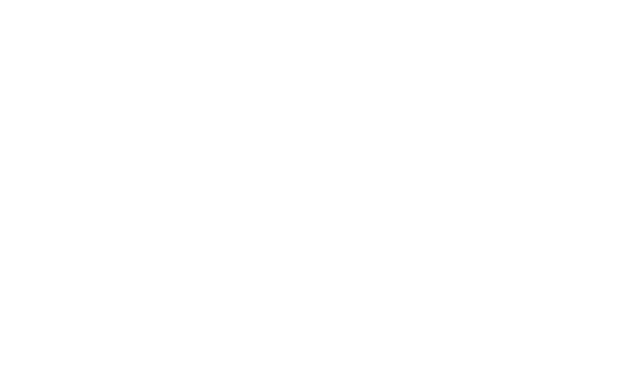
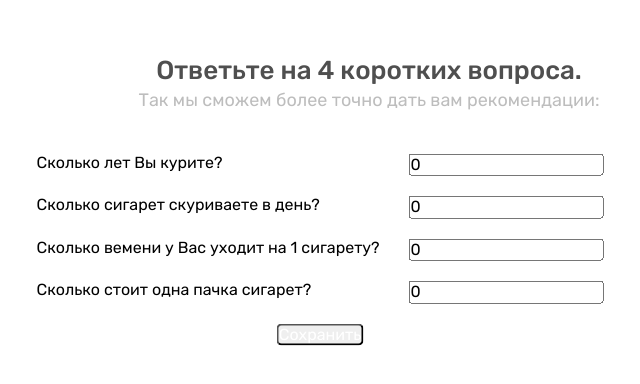
Before and after one commit to Olha98/Make-it-habits-ReactProject, a React (Create React App) app: page / in a window 1280 px wide. Shown: the part 200-584 px from the top of the page, without its empty margins (271-911 px from the left). Built offline with nearby package versions, Linux system fonts and the light colour scheme.

Commit message:
css in process

```diff
--- a/src/components/App/App.js
+++ b/src/components/App/App.js
@@ -2,12 +2,14 @@ import React, { Suspense } from "react";
 import { Switch } from "react-router-dom";
 import PrivateRoute from "../CustomRoutes/PrivateRoute";
 import PublicRoute from "../CustomRoutes/PublicRoute";
-import routes from "../../routes"
-import "../../css/vars.css";
+import routes from "../../routes";
+// import "../../css/vars.css";
+import ModalInterview from "../ModalInterview/ModalInterview";
 
 const App = () => {
   return (
     <Suspense fallback={null}>
+      <ModalInterview />
       <Switch>
         {routes.map((route) =>
           route.private ? (
--- a/src/components/ModalInterview/ModalInterview.js
+++ b/src/components/ModalInterview/ModalInterview.js
@@ -1,7 +1,7 @@
-import React, { Component } from 'react';
-import { connect } from 'react-redux';
-import { quizInfoOperations } from '../../redux/operations';
-import styles from './ModalInterview.module.css';
+import React, { Component } from "react";
+import { connect } from "react-redux";
+import { quizInfoOperations } from "../../redux/operations";
+import styles from "./ModalInterview.module.css";
 
 class ModalInterview extends Component {
   state = {
@@ -10,12 +10,12 @@ class ModalInterview extends Component {
     cigarettePerTime: 0,
     cigarettePackPrice: 0,
   };
-  handleSubmit = e => {
+  handleSubmit = (e) => {
     e.preventDefault();
     this.props.onAddInfo(this.state);
   };
 
-  handleChange = e => {
+  handleChange = (e) => {
     const { name, value } = e.target;
     this.setState({ [name]: value });
   };
@@ -31,13 +31,14 @@ class ModalInterview extends Component {
     return (
       <section className={styles.modalInterview}>
         <header className={styles.sectionHeader}>
-          <h2 className={styles.title}>Ответьте на 4 коротких вопроса</h2>
+          <h2 className={styles.title}>Ответьте на 4 коротких вопроса.</h2>
           <p className={styles.description}>
             Так мы сможем более точно дать вам рекомендации:
           </p>
         </header>
         <form className={styles.form} onSubmit={this.handleSubmit}>
           <label className={styles.label}>
+            Сколько лет Вы курите?
             <input
               className={styles.input}
               type="number"
@@ -47,6 +48,7 @@ class ModalInterview extends Component {
             />
           </label>
           <label className={styles.label}>
+            Сколько сигарет скуриваете в день?
             <input
               className={styles.input}
               type="number"
@@ -56,6 +58,7 @@ class ModalInterview extends Component {
             />
           </label>
           <label className={styles.label}>
+            Сколько вемени у Вас уходит на 1 сигарету?
             <input
               className={styles.input}
               type="number"
@@ -65,6 +68,7 @@ class ModalInterview extends Component {
             />
           </label>
           <label className={styles.label}>
+            Сколько стоит одна пачка сигарет?
             <input
               className={styles.input}
               type="number"
@@ -82,8 +86,8 @@ class ModalInterview extends Component {
   }
 }
 
-const mapDispatchToProps = dispatch => ({
-  onAddInfo: info => dispatch(quizInfoOperations.addInfo(info)),
+const mapDispatchToProps = (dispatch) => ({
+  onAddInfo: (info) => dispatch(quizInfoOperations.addInfo(info)),
 });
 
 export default connect(null, mapDispatchToProps)(ModalInterview);
--- a/src/components/ModalInterview/ModalInterview.module.css
+++ b/src/components/ModalInterview/ModalInterview.module.css
@@ -1,7 +1,7 @@
-@value main_green from '../../variables.module.css';
+@value main_green from '../../css/vars.module.css';
 
 .button {
-  background: main_green; /* #43d190; */
+  background: main_green;
   border: 2px solid main_green;
   border-radius: 5px;
   color: #ffffff;
@@ -14,18 +14,40 @@
   top: 50%;
   left: 50%;
   transform: translate(-50%, -50%);
+  max-width: 90%;
+  width: 785px;
+  padding: 60px;
+  font-family: Rubik;
   background: #ffffff;
   box-shadow: 0px 10px 16px rgba(0, 0, 0, 0.04);
   border-radius: 10px;
 }
 
 .sectionHeader {
+  margin-bottom: 40px;
+  text-align: center;
 }
+
 .title {
+  color: #4f4f4f;
+  font-size: 26px;
+  font-weight: 500;
+  line-height: 31px;
 }
+
 .description {
+  color: #bdbdbd;
+  font-size: 18px;
+  line-height: 28px;
 }
+
 .label {
+  display: flex;
+  justify-content: space-between;
+  margin-bottom: 20px;
 }
 .form {
+  display: flex;
+  flex-direction: column;
+  width: 567px;
 }
--- a/src/main.css
+++ b/src/main.css
@@ -1,6 +1,6 @@
 @import "./css/fonts.css";
 @import "./css/normalize.css";
-@import "./css/vars.css";
+/* @import "./css/vars.css"; */
 
 html {
   box-sizing: border-box;
```
Also changed, not shown: src/css/vars.module.css (renamed from src/css/vars.css).
